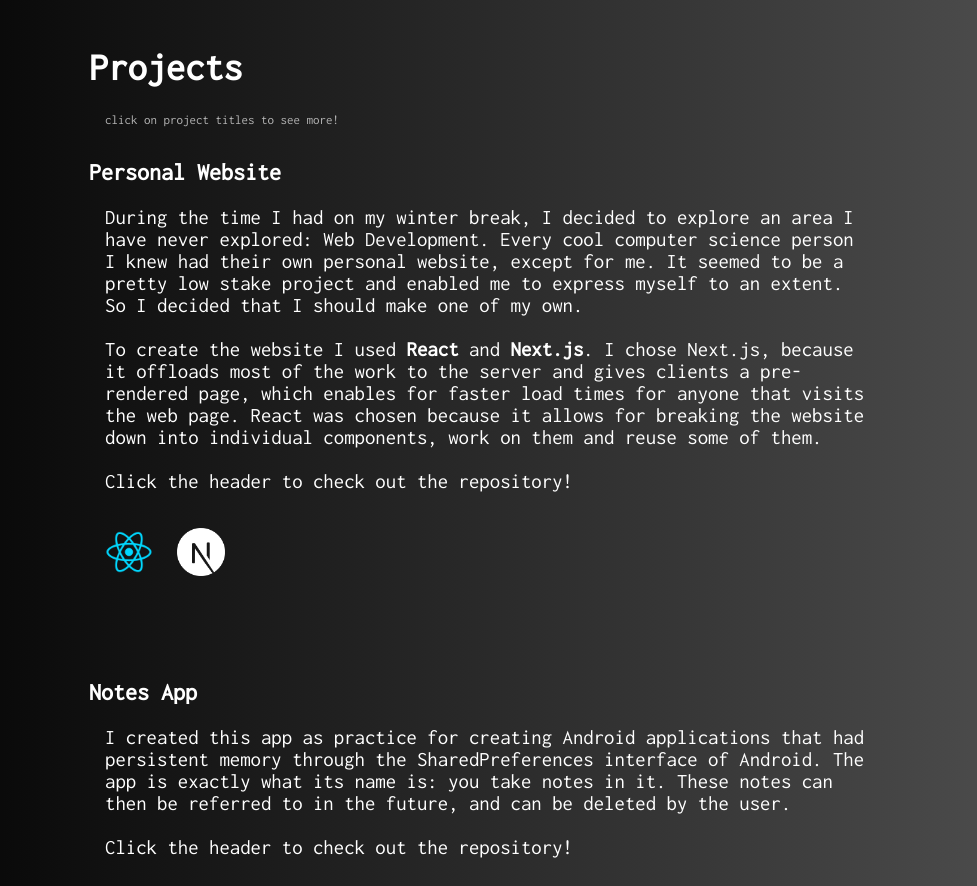
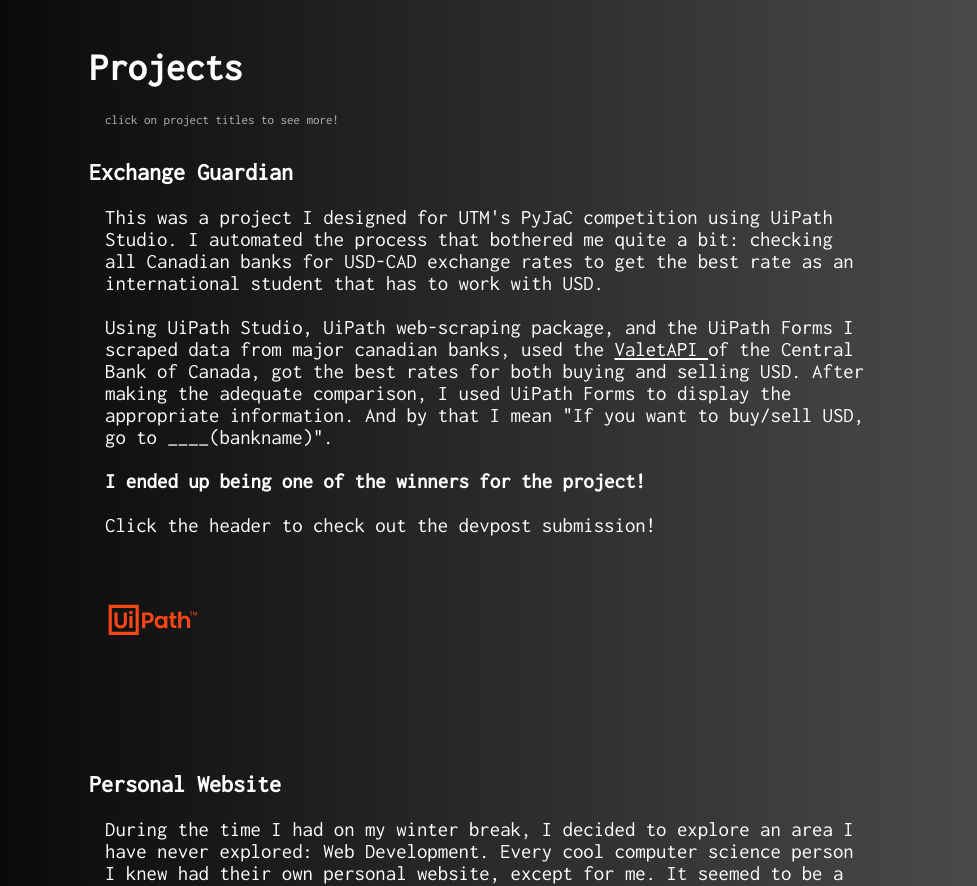
Before and after one commit to gratus00/PersonalWebsite, a Next.js app: page / in a window 1280 px wide. Shown: the part 1620-2506 px from the top of the page, without its empty margins (151-1128 px from the left). Built offline with nearby package versions, Linux system fonts and the light colour scheme.

Commit message:
upload hackathon winning project

```diff
--- a/pages/Projects.jsx
+++ b/pages/Projects.jsx
@@ -5,6 +5,23 @@
         <div className={styles.project} id="projects-section">
             <h1>Projects</h1>
             <span>click on project titles to see more! <br /><br /></span>
+            <div>
+            <h2> <a href="https://devpost.com/software/exchange-guardian" target="_blank" rel="noreferrer">Exchange Guardian</a></h2>
+            <p> This was a project I designed for UTM's PyJaC competition using UiPath Studio.
+                I automated the process that bothered me quite a bit: checking all Canadian banks for USD-CAD exchange
+                rates to get the best rate as an international student that has to work with USD.
+                <br /><br />
+                Using UiPath Studio, UiPath web-scraping package, and the UiPath Forms I scraped data from major canadian
+                banks, used the <a href="https://www.bankofcanada.ca/valet/docs" target="_blank"  rel="noreferrer" style={{textDecoration: "underline"}}>ValetAPI </a>of the Central Bank of Canada, got the best rates for both buying and selling USD.
+                After making the adequate comparison, I used UiPath Forms to display the appropriate information. And by that
+                I mean "If you want to buy/sell USD, go to ____(bankname)".
+                <br /><br />
+                <b>I ended up being one of the winners for the project!</b>
+                <br /><br />
+                Click the header to check out the devpost submission!
+                </p>
+                <img src="/uipath-vector-logo.svg" title="UiPath" alt=""  style={{width: "6rem", height: "6rem"}} />
+            </div>
             <div>
             <h2> <a href="https://github.com/gratus00/PersonalWebsite" target="_blank" rel="noreferrer">Personal Website</a></h2>
             <p> During the time I had on my winter break, I decided to explore an area I have
```
Also changed, not shown: public/uipath-vector-logo.svg (added), 1 other file (tests, documents, lock files or other folders).
